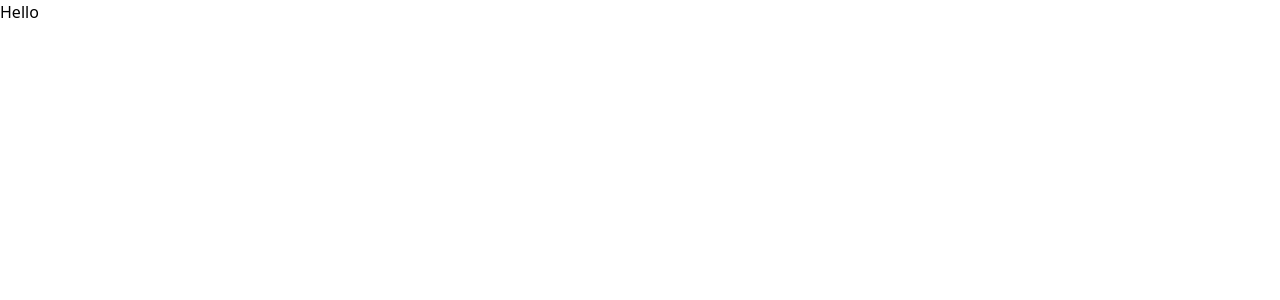
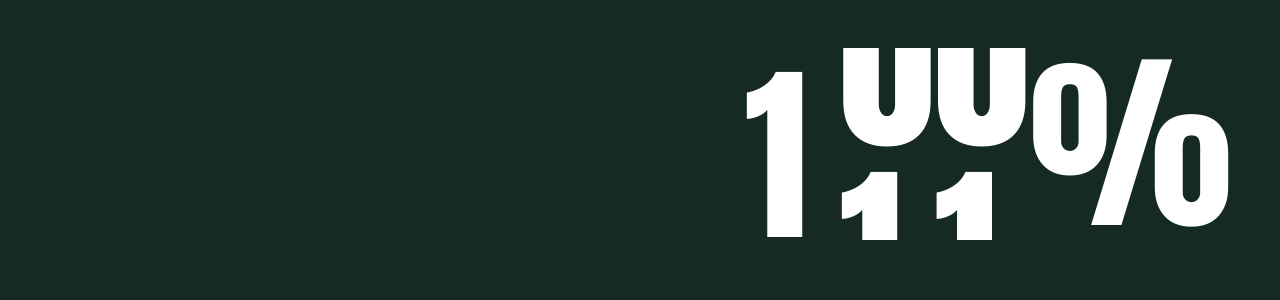
Before and after one commit to sudhir9297/portfolio-v1, a Next.js app: page / in a window 1280 px wide. Shown: the top 300 px of the page. Built offline with nearby package versions, Linux system fonts and the light colour scheme.

Commit message:
added loading Animation

```diff
--- /dev/null
+++ b/components/loadingAnimation.jsx
@@ -0,0 +1,102 @@
+import React, { useState, useEffect, useRef } from 'react';
+import { gsap, CSSPlugin, Expo } from 'gsap';
+gsap.registerPlugin(CSSPlugin);
+
+function GsapAnimation({ animationgNumber = 100 }) {
+  const ref = useRef();
+  const heightRef = useRef();
+  const [numberHeight, setNumberHeight] = useState(100);
+
+  const NUMBERS = [
+    0, 1, 2, 3, 4, 5, 6, 7, 8, 9, 0, 1, 2, 3, 4, 5, 6, 7, 8, 9, 0, 1, 2, 3, 4,
+    5, 6, 7, 8, 9,
+  ];
+
+  const animteTonumberString = String(Math.abs(animationgNumber));
+  const animateToNumbersArr = Array.from(animteTonumberString, Number).map(
+    (x, idx) => (isNaN(x) ? animteTonumberString[idx] : x)
+  );
+
+  useEffect(() => {
+    window.addEventListener('resize', function () {
+      const height = heightRef.current.getClientRects()?.[0]?.height;
+      if (height) {
+        setNumberHeight(height);
+      }
+    });
+
+    return () => {
+      window.removeEventListener('resize', null);
+    };
+  }, [animationgNumber]);
+
+  useEffect(() => {
+    const t1 = gsap.timeline({
+      onComplete: () => {
+        console.log('hello');
+      },
+    });
+    const data = document.querySelectorAll('.number');
+    t1.fromTo(
+      data,
+      {
+        transform: 'translateY(0px)',
+      },
+      {
+        transform: (i) => {
+          return `translateY(${
+            -1 * (numberHeight * animateToNumbersArr[i]) - numberHeight * 20
+          }px)`;
+        },
+        duration: 4,
+        ease: Expo.easeInOut,
+        stagger: {
+          amount: 0.5,
+        },
+      }
+    );
+    // .to(
+    //   '.counterWrapper',
+    //   {
+    //     height: '0px',
+    //   },
+    //   '+=0.5'
+    // )
+    // .to('.loadingWrapper', {
+    //   opacity: 0,
+    // });
+  });
+
+  return (
+    <div className="loadingWrapper bg-[#152A21]  w-full h-full flex items-start justify-end pt-12 pr-12 text-8xl absolute top-0 left-0 z-10">
+      <div
+        className={`counterWrapper h-[15vw]  flex overflow-hidden float-right relative`}
+      >
+        {animateToNumbersArr.map((_, idx) => (
+          <div key={idx} className="number ">
+            {NUMBERS.map((o, idx) => (
+              <div
+                key={idx}
+                className={`text-[15vw] overflow-hidden font-anton text-white `}
+                ref={ref}
+              >
+                {o}
+              </div>
+            ))}
+          </div>
+        ))}
+        <div className={`text-[15vw] font-anton text-white`}>%</div>
+
+        <div
+          ref={heightRef}
+          style={{ position: 'absolute', top: -999 }}
+          className={`text-[15vw] font-anton`}
+        >
+          {0}
+        </div>
+      </div>
+    </div>
+  );
+}
+
+export default GsapAnimation;
--- a/package.json
+++ b/package.json
@@ -10,13 +10,14 @@
     "lint": "next lint"
   },
   "dependencies": {
-    "@next/font": "13.1.1",
+    "@next/font": "^13.1.1",
     "eslint": "8.30.0",
     "eslint-config-next": "13.1.1",
     "gsap": "^3.11.4",
     "next": "13.1.1",
     "react": "18.2.0",
-    "react-dom": "18.2.0"
+    "react-dom": "18.2.0",
+    "react-spring": "^9.6.1"
   },
   "devDependencies": {
     "autoprefixer": "^10.4.13",
--- a/pages/_app.js
+++ b/pages/_app.js
@@ -1,5 +1,16 @@
-import '../styles/globals.css'
+import '../styles/globals.css';
+import { Poppins } from '@next/font/google';
+
+const poppins = Poppins({
+  subsets: ['latin'],
+  weight: ['200', '400', '500', '600', '800'],
+  variable: '--font-poppins',
+});
 
 export default function App({ Component, pageProps }) {
-  return <Component {...pageProps} />
+  return (
+    <main className={`${poppins.variable} font-sans`}>
+      <Component {...pageProps} />
+    </main>
+  );
 }
--- a/pages/_document.js
+++ b/pages/_document.js
@@ -1,13 +1,24 @@
-import { Html, Head, Main, NextScript } from 'next/document'
+import { Html, Head, Main, NextScript } from 'next/document';
 
 export default function Document() {
   return (
     <Html lang="en">
-      <Head />
+      <Head>
+        <link rel="preconnect" href="https://fonts.googleapis.com" />
+        <link
+          rel="preconnect"
+          href="https://fonts.gstatic.com"
+          crossOrigin="true"
+        />
+        <link
+          href="https://fonts.googleapis.com/css2?family=Anton&display=swap"
+          rel="stylesheet"
+        />
+      </Head>
       <body>
         <Main />
         <NextScript />
       </body>
     </Html>
-  )
+  );
 }
--- a/pages/index.js
+++ b/pages/index.js
@@ -1,8 +1,23 @@
-import Head from 'next/head'
+import Head from 'next/head';
+import { useState, useEffect, useRef } from 'react';
+import LoadingAnimation from '../components/loadingAnimation';
+
+import { gsap, CSSPlugin, Expo } from 'gsap';
+gsap.registerPlugin(CSSPlugin);
 // import { Inter } from '@next/font/google'
 // const inter = Inter({ subsets: ['latin'] })
 
 export default function Home() {
+  const [num, setNum] = useState(0);
+
+  useEffect(() => {
+    // const count = setInterval(() => {
+    //   setNum((counter) =>
+    //     counter < 100 ? counter + 1 : (clearInterval(count), setNum(100))
+    //   );
+    // }, 25);
+  }, []);
+
   return (
     <>
       <Head>
@@ -11,10 +26,12 @@ export default function Home() {
         <meta name="viewport" content="width=device-width, initial-scale=1" />
         <link rel="icon" href="/favicon.ico" />
       </Head>
-      <main >
-        Hello
+      <main className="relative w-screen h-screen">
+        <LoadingAnimation animationgNumber={100} />
+        <div className="absoulte  w-full h-full top-0 left-0 z-0 bg-[#152A21] text-white">
+          Main Content
+        </div>
       </main>
-
     </>
-  )
+  );
 }
--- a/tailwind.config.js
+++ b/tailwind.config.js
@@ -1,10 +1,17 @@
+const { fontFamily } = require('tailwindcss/defaultTheme');
+
 module.exports = {
   content: [
-    "./pages/**/*.{js,ts,jsx,tsx}",
-    "./components/**/*.{js,ts,jsx,tsx}",
+    './pages/**/*.{js,ts,jsx,tsx}',
+    './components/**/*.{js,ts,jsx,tsx}',
   ],
   theme: {
-    extend: {},
+    extend: {
+      fontFamily: {
+        sans: ['var(--font-poppins)', ...fontFamily.sans],
+        anton: 'Anton, sans-serif',
+      },
+    },
   },
   plugins: [],
-}
+};
```
Also changed, not shown: styles/globals.css (line endings or trailing spaces), 1 other file (tests, documents, lock files or other folders).
